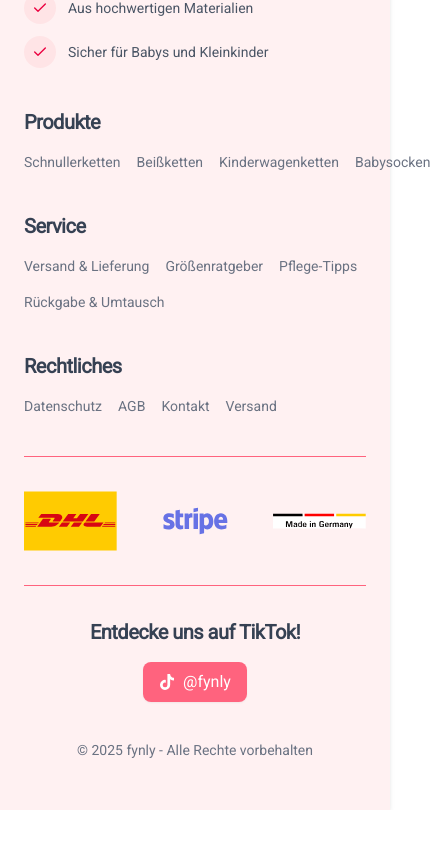
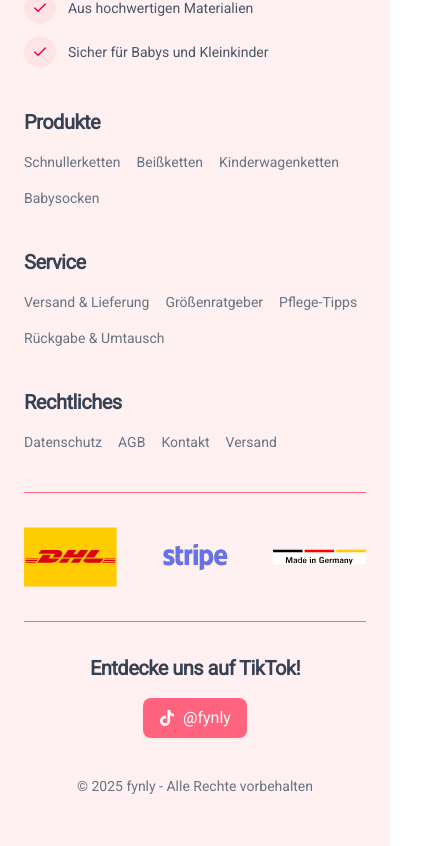
Before and after one commit to jan-riemenschneider/fynly, a Next.js app: page / in a window 390 px wide. Shown: the part 7173-8019 px from the top of the page, 430 px wide, since content can reach past the window. Before the commit the page ends 7983 px from the top, so only its background shows below. Built offline with nearby package versions, Linux system fonts and the light colour scheme.

Commit message:
bug: fixing bug overflow hidden

```diff
--- a/src/app/components/Footer.tsx
+++ b/src/app/components/Footer.tsx
@@ -16,9 +16,7 @@ export const Footer = () => {
   return (
     <footer className="bg-rose-50 shadow-md">
       <div className="container mx-auto px-6 py-12 md:py-14">
-        {/* Desktop: 4-spaltig, Mobile: gestapelt */}
         <div className="mb-10 grid grid-cols-1 gap-10 md:mb-12 md:grid-cols-4 md:gap-12">
-          {/* Spalte 1: Brand & USPs */}
           <div>
             <div className="flex items-center gap-2">
               <Fynnly className="h-15 w-15" />
@@ -43,10 +41,9 @@ export const Footer = () => {
             </div>
           </div>
 
-          {/* Spalte 2: Produkte */}
           <div>
             <h4 className="mb-4">Produkte</h4>
-            <div className="flex items-start gap-4 md:flex-col">
+            <div className="flex flex-wrap items-start gap-4 md:flex-col">
               <Button variant="link" size="link">
                 Schnullerketten
               </Button>
@@ -62,7 +59,6 @@ export const Footer = () => {
             </div>
           </div>
 
-          {/* Spalte 3: Service */}
           <div>
             <h4 className="mb-4">Service</h4>
             <div className="flex flex-wrap items-start gap-4 md:flex-col">
```
